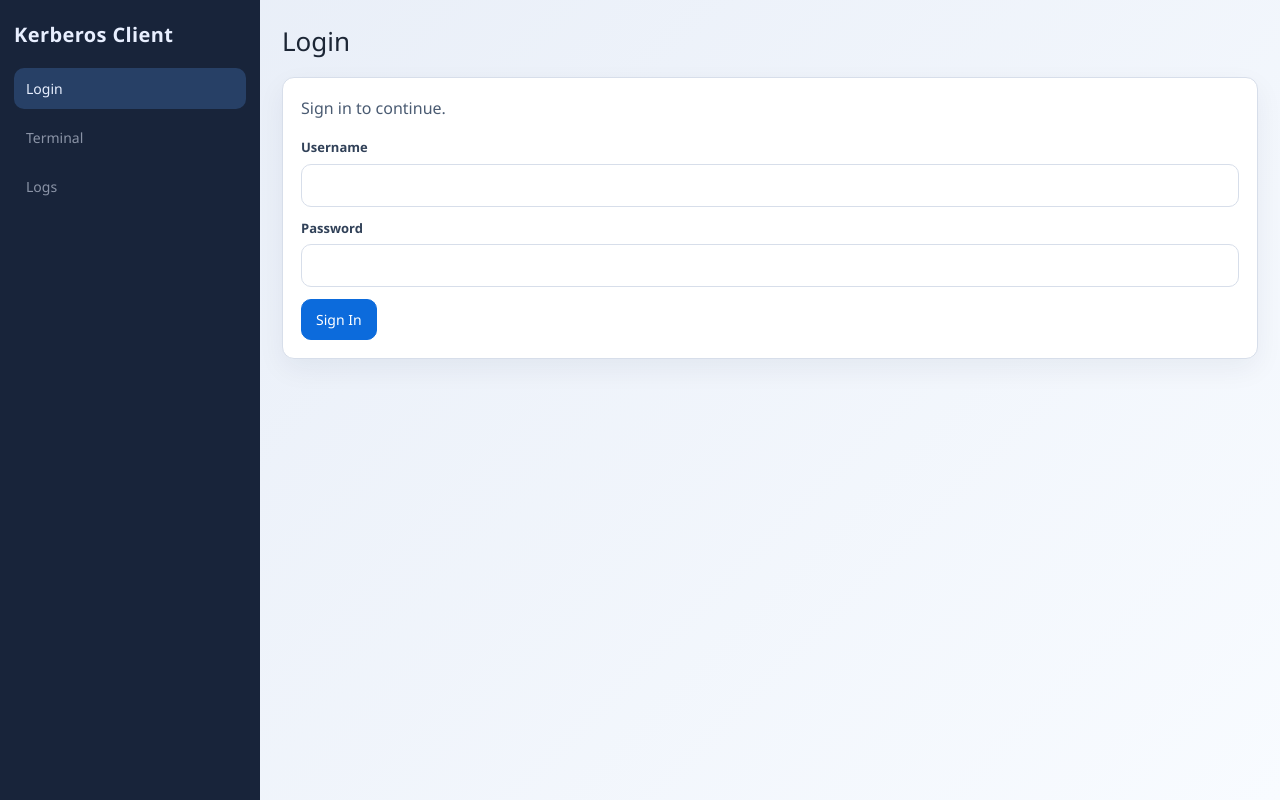
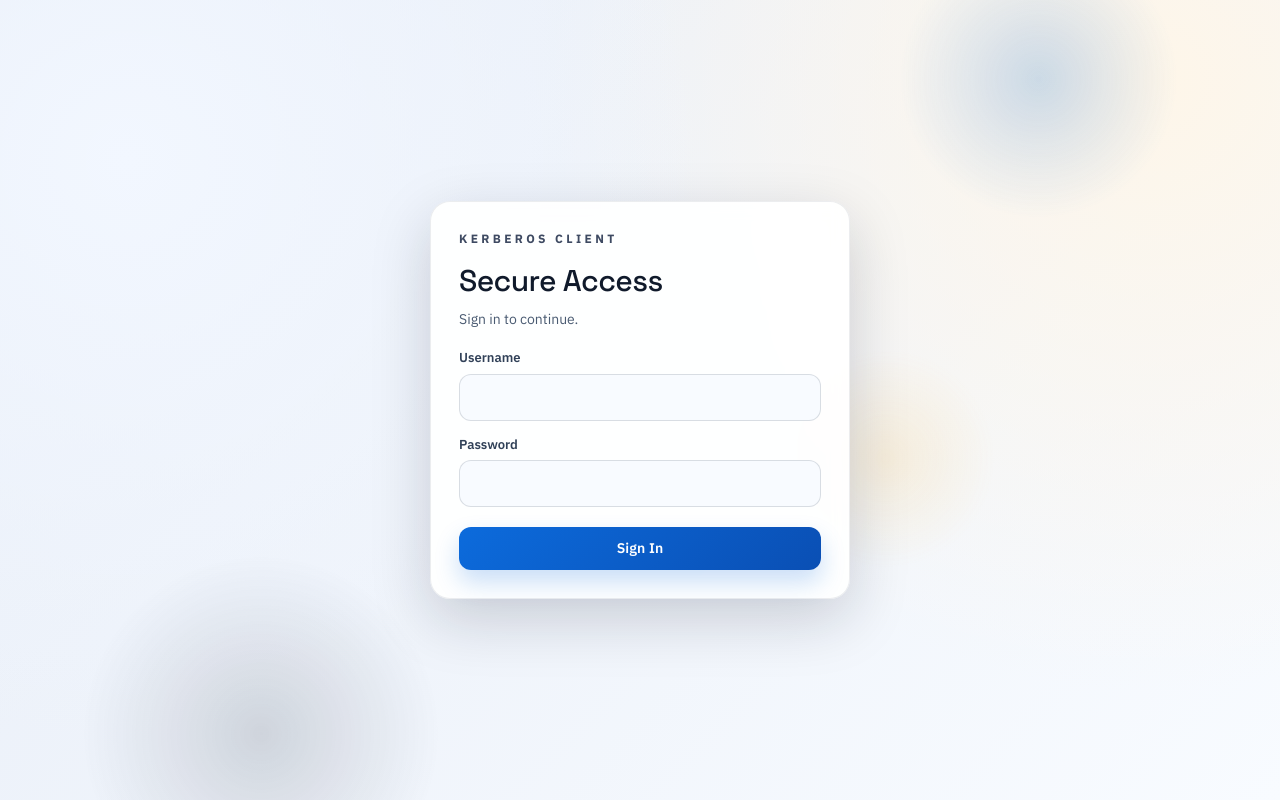
Before and after one commit to fsj2009yx/kerberos-Jumpserver, a React (Vite) app in the folder client/web/renderer/: page / in a window 1280 px wide. Built offline with nearby package versions, Linux system fonts and the light colour scheme.

Commit message:
better client

```diff
--- a/client/web/package.json
+++ b/client/web/package.json
@@ -28,6 +28,7 @@
     "@xterm/xterm": "^6.0.0",
     "cors": "^2.8.5",
     "express": "^4.21.2",
+    "motion": "^11.11.13",
     "react": "^18.3.1",
     "react-dom": "^18.3.1"
   },
--- a/client/web/renderer/src/App.tsx
+++ b/client/web/renderer/src/App.tsx
@@ -1,10 +1,11 @@
-import { useEffect, useMemo, useState } from "react";
+import { useEffect, useMemo, useRef, useState } from "react";
+import { animate, stagger } from "motion";
 import Login from "./component/login";
 import Logs from "./component/logs";
 import Terminal from "./component/terminal";
 import { getState, login, logout, sendLogoutBeacon } from "./utils/api_calls";
 
-type ViewKey = "login" | "terminal" | "logs";
+type ViewKey = "terminal" | "logs";
 
 type ViewState = {
   title: string;
@@ -12,10 +13,6 @@
 };
 
 const viewContent: Record<ViewKey, ViewState> = {
-  login: {
-    title: "Login",
-    body: "Welcome. This is the login view.",
-  },
   terminal: {
     title: "Terminal",
   },
@@ -26,14 +23,15 @@
 };
 
 const App = (): JSX.Element => {
-  const [activeView, setActiveView] = useState<ViewKey>("login");
+  const [activeView, setActiveView] = useState<ViewKey>("logs");
   const [message, setMessage] = useState<string | null>(null);
   const [loginError, setLoginError] = useState<string | null>(null);
   const [isAuthenticated, setIsAuthenticated] = useState(false); // useState(false);
+  const headerRef = useRef<HTMLDivElement | null>(null);
 
   const content = useMemo(() => viewContent[activeView], [activeView]);
-  const loginLabel = isAuthenticated ? "Logout" : "Login";
   const showTerminal = activeView === "terminal";
+  const isLoginScreen = !isAuthenticated;
 
   useEffect(() => {
     if (!isAuthenticated) {
@@ -52,6 +50,31 @@
       window.removeEventListener("pagehide", handlePageExit);
     };
   }, [isAuthenticated]);
+
+  useEffect(() => {
+    if (!headerRef.current) {
+      return undefined;
+    }
+
+    const tabs = Array.from(
+      headerRef.current.querySelectorAll<HTMLElement>(".app-tab"),
+    );
+    const controls = [] as Array<{ cancel: () => void }>;
+
+    if (tabs.length) {
+      controls.push(
+        animate(
+          tabs,
+          { opacity: [0, 1], y: [10, 0] },
+          { delay: stagger(0.05), duration: 0.35, easing: "ease-out" },
+        ),
+      );
+    }
+
+    return () => {
+      controls.forEach((control) => control.cancel());
+    };
+  }, [activeView]);
 
   const handleLogin = async (
     username: string,
@@ -92,77 +115,60 @@
     }
     setIsAuthenticated(false);
     setLoginError(null);
-    setActiveView("login");
+    setActiveView("logs");
   };
+
+  if (isLoginScreen) {
+    return <Login error={loginError} onLogin={handleLogin} />;
+  }
 
   return (
     <div className="layout">
-      <aside className="menu-panel">
-        <div className="menu-title">Kerberos Client</div>
-        <nav className="menu-list" aria-label="Main menu">
-          {Object.keys(viewContent).map((key) => {
-            const view = key as ViewKey;
-            const isLocked = !isAuthenticated && view !== "login";
-            return (
+      <main className="main-panel">
+        <header className="app-header" ref={headerRef}>
+          <div className="app-header-top">
+            <div>
+              <p className="app-eyebrow">Kerberos Client</p>
+              <h1 className="app-title">{content.title}</h1>
+            </div>
+            <div className="app-actions">
+              <div className="api-status">
+                {message ? <span className="health-status">{message}</span> : null}
+                <button
+                  className="action-button"
+                  type="button"
+                  onClick={handleStateCheck}
+                >
+                  Check API State
+                </button>
+              </div>
+              <button className="action-button" type="button" onClick={handleLogout}>
+                Logout
+              </button>
+            </div>
+          </div>
+          <div
+            className="app-header-bottom"
+            role="tablist"
+            aria-label="Views"
+          >
+            {(Object.keys(viewContent) as ViewKey[]).map((view) => (
               <button
                 key={view}
-                className={`menu-item${activeView === view ? " is-active" : ""}`}
+                className={`app-tab${activeView === view ? " is-active" : ""}`}
                 type="button"
-                onClick={() => {
-                  if (!isLocked) {
-                    setActiveView(view);
-                  }
-                }}
-                disabled={isLocked}
-                aria-disabled={isLocked}
+                role="tab"
+                aria-selected={activeView === view}
+                onClick={() => setActiveView(view)}
               >
-                {view === "login" ? loginLabel : viewContent[view].title}
+                {viewContent[view].title}
               </button>
-            );
-          })}
-        </nav>
-      </aside>
-
-      <main className="main-panel">
-        <header className="main-header">
-          <h1>{activeView === "login" ? loginLabel : content.title}</h1>
-          {isAuthenticated ? (
-            <div className="health-area">
-              <button id="healthBtn" type="button" onClick={handleStateCheck}>
-                Check API State
-              </button>
-              {message ? (
-                <span className="health-status">{message}</span>
-              ) : null}
-            </div>
-          ) : null}
+            ))}
+          </div>
         </header>
 
         <section className="content-card">
-          {activeView === "login" ? (
-            isAuthenticated ? (
-              <div className="logout-panel">
-                <p className="logout-text">Press here to log out.</p>
-                <button
-                  className="logout-button"
-                  type="button"
-                  onClick={handleLogout}
-                >
-                  Log out
-                </button>
-              </div>
-            ) : (
-              <Login error={loginError} onLogin={handleLogin} />
-            )
-          ) : activeView === "logs" ? (
-            <Logs />
-          ) : (
-            (content.body ?? (
-              <>
-                <p>{content.body}</p>
-              </>
-            ))
-          )}
+          {activeView === "logs" ? <Logs /> : null}
           <div className={`terminal-panel${showTerminal ? " is-active" : ""}`}>
             <Terminal isVisible={showTerminal} isAuthenticated={isAuthenticated} />
           </div>
--- a/client/web/renderer/src/component/login/index.tsx
+++ b/client/web/renderer/src/component/login/index.tsx
@@ -1,4 +1,5 @@
-import { useState } from "react";
+import { useEffect, useRef, useState } from "react";
+import { animate, stagger } from "motion";
 
 type LoginProps = {
 	error: string | null;
@@ -9,6 +10,72 @@
 	const [username, setUsername] = useState("");
 	const [password, setPassword] = useState("");
 	const [isSubmitting, setIsSubmitting] = useState(false);
+	const shellRef = useRef<HTMLDivElement | null>(null);
+
+	useEffect(() => {
+		if (!shellRef.current) {
+			return undefined;
+		}
+
+		const card = shellRef.current.querySelector<HTMLElement>(".login-card");
+		const fields = Array.from(
+			shellRef.current.querySelectorAll<HTMLElement>(
+				".login-field, .login-button, .login-error, .login-intro, .login-title, .login-eyebrow",
+			),
+		);
+		const orbs = Array.from(
+			shellRef.current.querySelectorAll<HTMLElement>(".login-orb"),
+		);
+
+		const controls = [] as Array<{ cancel: () => void }>;
+
+		if (card) {
+			controls.push(
+				animate(
+					card,
+					{ opacity: [0, 1], y: [26, 0], scale: [0.96, 1] },
+					{ duration: 0.6, easing: "ease-out" },
+				),
+			);
+		}
+
+		if (fields.length) {
+			controls.push(
+				animate(
+					fields,
+					{ opacity: [0, 1], y: [12, 0] },
+					{ delay: stagger(0.06, { start: 0.1 }), duration: 0.45, easing: "ease-out" },
+				),
+			);
+		}
+
+		if (orbs.length) {
+			controls.push(
+				animate(
+					orbs,
+					{ opacity: [0, 0.65], scale: [0.85, 1] },
+					{ duration: 0.7, easing: "ease-out" },
+				),
+			);
+			orbs.forEach((orb, index) => {
+				controls.push(
+					animate(
+						orb,
+						{ y: [0, -18, 0], x: [0, 12, 0] },
+						{
+							duration: 6 + index * 1.4,
+							repeat: Infinity,
+							easing: "ease-in-out",
+						},
+					),
+				);
+			});
+		}
+
+		return () => {
+			controls.forEach((control) => control.cancel());
+		};
+	}, []);
 
 	const handleSubmit = async (event: React.FormEvent<HTMLFormElement>): Promise<void> => {
 		event.preventDefault();
@@ -22,9 +89,19 @@
 	};
 
 	return (
+		<div className="login-shell" ref={shellRef}>
+			<div className="login-orb login-orb-a" aria-hidden="true" />
+			<div className="login-orb login-orb-b" aria-hidden="true" />
+			<div className="login-orb login-orb-c" aria-hidden="true" />
+
+			<div className="login-card">
+				<div className="login-card-header">
+					<p className="login-eyebrow">Kerberos Client</p>
+					<h1 className="login-title">Secure Access</h1>
+					<p className="login-intro">Sign in to continue.</p>
+				</div>
+
 				<form className="login-form" onSubmit={handleSubmit}>
-			<p className="login-intro">Sign in to continue.</p>
-
 					<div className="login-field">
 						<label htmlFor="username">Username</label>
 						<input
@@ -59,6 +136,8 @@
 
 					{error ? <div className="login-error">{error}</div> : null}
 				</form>
+			</div>
+		</div>
 	);
 };
 
--- a/client/web/renderer/src/styles.css
+++ b/client/web/renderer/src/styles.css
@@ -1,3 +1,5 @@
+@import url("https://fonts.googleapis.com/css2?family=IBM+Plex+Sans:wght@400;500;600;700&family=Space+Grotesk:wght@500;600;700&display=swap");
+
 @tailwind base;
 @tailwind components;
 @tailwind utilities;
@@ -21,7 +23,7 @@
 body {
   margin: 0;
   height: 100%;
-  font-family: "Segoe UI", "PingFang SC", sans-serif;
+  font-family: "IBM Plex Sans", "PingFang SC", sans-serif;
   color: var(--text);
   background: linear-gradient(135deg, #e7edf7 0%, #f8fbff 100%);
 }
@@ -32,70 +34,43 @@
 
 .layout {
   height: 100vh;
-  display: grid;
-  grid-template-columns: 260px 1fr;
-}
-
-.menu-panel {
-  background: var(--menu-bg);
-  color: var(--menu-text);
-  padding: 20px 14px;
-}
-
-.menu-title {
-  font-size: 20px;
-  font-weight: 700;
-  margin-bottom: 18px;
-  letter-spacing: 0.02em;
-}
-
-.menu-list {
-  display: flex;
-  flex-direction: column;
-  gap: 8px;
-}
-
-.menu-item {
-  width: 100%;
-  border: 0;
-  border-radius: 10px;
-  padding: 10px 12px;
-  background: transparent;
-  color: var(--menu-text);
-  text-align: left;
-  cursor: pointer;
-  font-size: 14px;
-}
-
-.menu-item:hover,
-.menu-item.is-active {
-  background: var(--menu-bg-active);
-}
-
-.menu-item:disabled {
-  opacity: 0.55;
-  cursor: not-allowed;
-  background: transparent;
+  display: block;
 }
 
 .main-panel {
-  padding: 22px;
+  padding: 24px 28px 32px;
 }
 
-.main-header {
+.app-header {
+  display: flex;
+  flex-direction: column;
+  gap: 12px;
+  margin-bottom: 18px;
+}
+
+.app-header-top {
   display: flex;
   justify-content: space-between;
   align-items: center;
-  gap: 12px;
-  margin-bottom: 16px;
+  gap: 16px;
 }
 
-.main-header h1 {
-  margin: 0;
-  font-size: 26px;
+.app-eyebrow {
+  margin: 0 0 6px;
+  font-size: 12px;
+  text-transform: uppercase;
+  letter-spacing: 0.24em;
+  font-weight: 700;
+  color: #4a5b72;
 }
 
-.health-area {
+.app-title {
+  margin: 0;
+  font-size: 28px;
+  font-family: "Space Grotesk", "IBM Plex Sans", sans-serif;
+}
+
+.app-actions {
   display: flex;
   align-items: center;
   gap: 10px;
@@ -103,13 +78,54 @@
   justify-content: flex-end;
 }
 
-#healthBtn {
-  border: 1px solid var(--accent);
-  background: var(--accent);
-  color: #fff;
-  padding: 9px 12px;
-  border-radius: 8px;
+.api-status {
+  display: inline-flex;
+  align-items: center;
+  gap: 10px;
+  flex-wrap: wrap;
+}
+
+.app-header-bottom {
+  display: flex;
+  align-items: center;
+  gap: 12px;
+  padding: 10px 12px;
+  border-radius: 14px;
+  background: rgba(255, 255, 255, 0.72);
+  border: 1px solid rgba(24, 36, 58, 0.08);
+  box-shadow: 0 10px 24px rgba(16, 41, 72, 0.08);
+  flex-wrap: wrap;
+}
+
+.app-tab {
+  border: 0;
+  border-radius: 999px;
+  padding: 8px 18px;
+  font-size: 13px;
+  font-weight: 600;
+  letter-spacing: 0.04em;
+  text-transform: uppercase;
+  background: transparent;
+  color: #233148;
   cursor: pointer;
+}
+
+.app-tab.is-active {
+  background: #111a2a;
+  color: #f3f6ff;
+  box-shadow: 0 10px 20px rgba(17, 26, 42, 0.18);
+}
+
+.action-button {
+  border: 0;
+  background: #111a2a;
+  color: #f3f6ff;
+  padding: 9px 14px;
+  border-radius: 10px;
+  cursor: pointer;
+  font-size: 13px;
+  font-weight: 600;
+  letter-spacing: 0.03em;
 }
 
 .health-status {
@@ -242,6 +258,7 @@
   gap: 16px;
   height: 100%;
   overflow: auto;
+  width: 100%;
 }
 
 .logs-layout {
@@ -341,15 +358,94 @@
 }
 
 
+.login-shell {
+  min-height: 100vh;
+  display: grid;
+  place-items: center;
+  padding: 32px 20px;
+  position: relative;
+  overflow: hidden;
+  background: radial-gradient(circle at 10% 20%, #f2f7ff 0%, transparent 45%),
+    radial-gradient(circle at 90% 10%, #fef6e9 0%, transparent 45%),
+    linear-gradient(135deg, #e7edf7 0%, #f8fbff 100%);
+}
+
+.login-orb {
+  position: absolute;
+  border-radius: 50%;
+  filter: blur(0px);
+  opacity: 0.6;
+  pointer-events: none;
+  mix-blend-mode: multiply;
+}
+
+.login-orb-a {
+  width: 280px;
+  height: 280px;
+  background: radial-gradient(circle, rgba(12, 107, 220, 0.3), transparent 70%);
+  top: -60px;
+  right: 8%;
+}
+
+.login-orb-b {
+  width: 360px;
+  height: 360px;
+  background: radial-gradient(circle, rgba(17, 26, 42, 0.22), transparent 70%);
+  bottom: -120px;
+  left: 6%;
+}
+
+.login-orb-c {
+  width: 220px;
+  height: 220px;
+  background: radial-gradient(circle, rgba(255, 193, 77, 0.25), transparent 70%);
+  top: 45%;
+  left: 60%;
+}
+
+.login-card {
+  width: min(420px, 92vw);
+  padding: 28px;
+  border-radius: 20px;
+  background: rgba(255, 255, 255, 0.92);
+  border: 1px solid rgba(18, 35, 57, 0.08);
+  box-shadow: 0 20px 60px rgba(15, 24, 38, 0.18);
+  backdrop-filter: blur(8px);
+  position: relative;
+  z-index: 1;
+}
+
+.login-card-header {
+  margin-bottom: 18px;
+}
+
+.login-eyebrow {
+  margin: 0;
+  font-size: 12px;
+  text-transform: uppercase;
+  letter-spacing: 0.28em;
+  font-weight: 700;
+  color: #3e4a62;
+}
+
+.login-title {
+  margin: 10px 0 6px;
+  font-size: 30px;
+  font-family: "Space Grotesk", "IBM Plex Sans", sans-serif;
+  letter-spacing: -0.02em;
+  color: #101a2b;
+}
+
+.login-intro {
+  margin: 0;
+  color: #4a5b72;
+  font-size: 14px;
+}
+
 .login-form {
   display: flex;
   flex-direction: column;
-  gap: 12px;
-}
-
-.login-intro {
-  margin: 0 0 6px;
-  color: #4a5b72;
+  gap: 14px;
 }
 
 .login-field {
@@ -365,10 +461,18 @@
 }
 
 .login-input {
-  border: 1px solid var(--border);
-  border-radius: 10px;
-  padding: 10px 12px;
+  border: 1px solid rgba(24, 36, 58, 0.14);
+  border-radius: 12px;
+  padding: 12px 14px;
   font-size: 14px;
+  background: #f8fbff;
+  transition: border-color 0.2s ease, box-shadow 0.2s ease;
+}
+
+.login-input:focus {
+  outline: none;
+  border-color: rgba(12, 107, 220, 0.5);
+  box-shadow: 0 0 0 3px rgba(12, 107, 220, 0.15);
 }
 
 .login-input:disabled {
@@ -376,27 +480,41 @@
 }
 
 .login-button {
-  align-self: flex-start;
-  border: 1px solid var(--accent);
-  background: var(--accent);
+  margin-top: 6px;
+  border: 0;
+  background: linear-gradient(135deg, #0c6bdc, #0a4fb4);
   color: #fff;
-  padding: 9px 14px;
-  border-radius: 10px;
+  padding: 11px 16px;
+  border-radius: 12px;
   cursor: pointer;
   font-size: 14px;
+  font-weight: 600;
+  letter-spacing: 0.01em;
+  box-shadow: 0 12px 24px rgba(12, 107, 220, 0.22);
 }
 
 .login-button:disabled {
   opacity: 0.75;
   cursor: wait;
+  box-shadow: none;
 }
 
 .login-error {
   color: #9b1c1c;
   background: rgba(155, 28, 28, 0.08);
   border: 1px solid rgba(155, 28, 28, 0.25);
-  border-radius: 10px;
+  border-radius: 12px;
   padding: 10px 12px;
+}
+
+@media (max-width: 640px) {
+  .login-card {
+    padding: 22px;
+  }
+
+  .login-title {
+    font-size: 26px;
+  }
 }
 
 .logout-panel {
```
Also changed, not shown: client/web/renderer/src/component/logs/index.tsx (+3 -10 lines), 1 other file (tests, documents, lock files or other folders). Lines whose indentation alone changed are shown as unchanged.
